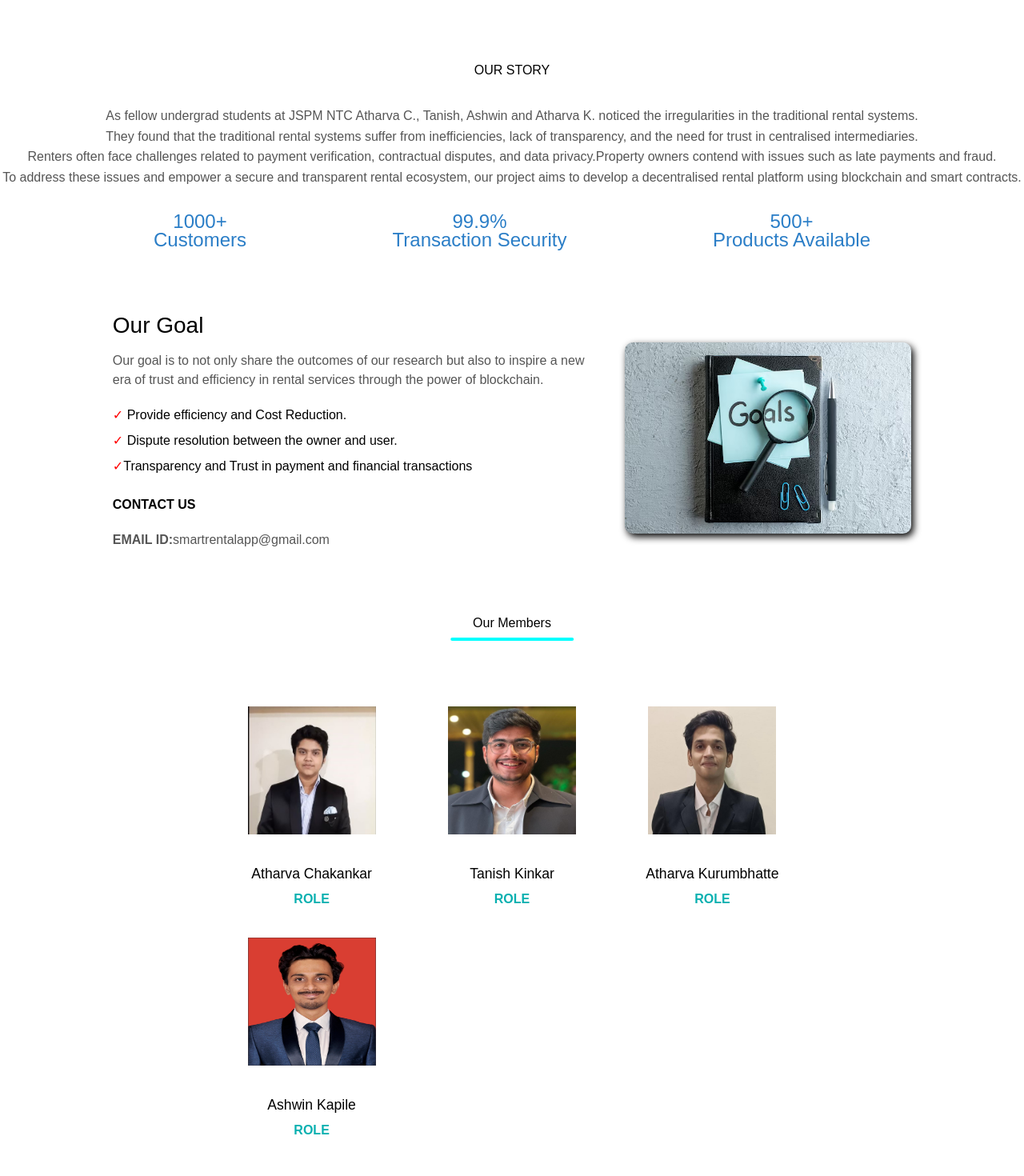
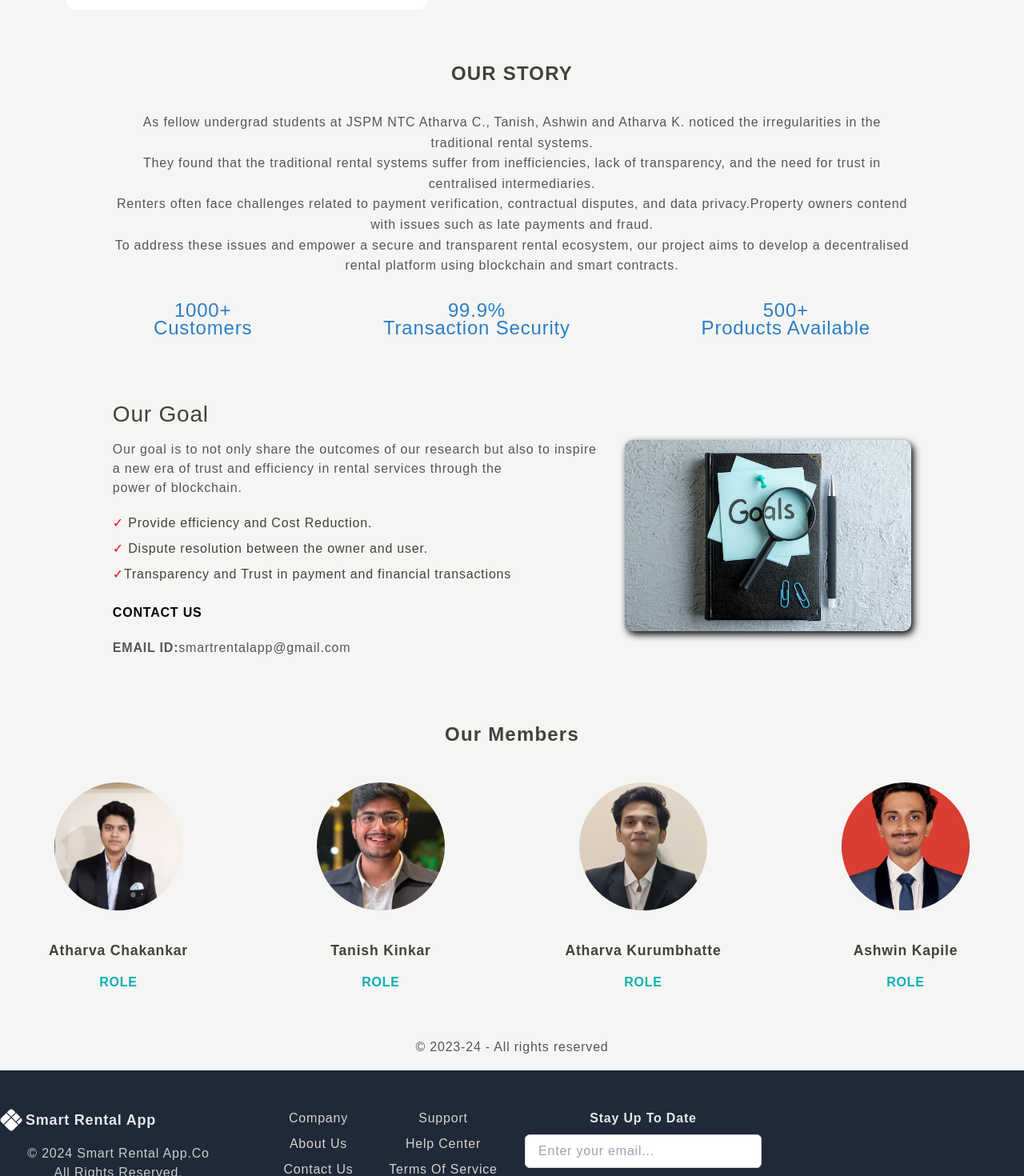
Before and after one commit to Heisenberg1607/SMART-RENTAL-APP, a Next.js app: page /AboutUs in a window 1280 px wide. Shown: the part 400-1870 px from the top of the page at 80% size. Built offline with nearby package versions, Linux system fonts and the light colour scheme; no server answers.

Commit message:
About Us Enhanced.

```diff
--- a/src/app/AboutUs/aboutus.css
+++ b/src/app/AboutUs/aboutus.css
@@ -5,8 +5,24 @@
   font-family: sans-serif;
 }
 
+html,
+body {
+  @apply bg-stone-100 text-stone-700 tracking-wide;
+}
 
+.bg-stone-100 {
+  --tw-bg-opacity: 1;
+  background-color: rgb(245 245 244 / var(--tw-bg-opacity));
+}
 
+.text-stone-700 {
+  --tw-text-opacity: 1;
+  color: rgb(68 64 60 / var(--tw-text-opacity));
+}
+
+.tracking-wide {
+  letter-spacing: 0.05em; /* Adjust the value according to the tracking value in Tailwind CSS */
+}
 
 #hamBurger {
   display: none;
@@ -62,7 +78,7 @@
 }
 
 .btn:hover::after {
-    content: '';
+  content: "";
   height: 4px;
   position: absolute;
   background-color: aqua;
@@ -148,7 +164,7 @@
 
 .goal-left ul li::before {
   line-height: 1.5rem;
-    content: '✓';
+  content: "✓";
   color: red;
 }
 
@@ -183,7 +199,7 @@
 }
 
 #our-Team h2::after {
-    content: '';
+  content: "";
   height: 4px;
   margin: 0 auto;
   text-align: center;
@@ -218,7 +234,7 @@
 }
 
 .team-item span {
-    margin-top: .4rem;
+  margin-top: 0.4rem;
   font-weight: bold;
   text-transform: uppercase;
   color: rgb(7, 176, 176);
@@ -227,7 +243,7 @@
 .team-item img {
   width: 200px; /* Adjust this value to your desired width */
   height: 200px;
-    transform:scale(0.8);
+  transform: scale(0.8);
 }
 
 footer {
--- a/src/app/AboutUs/page.jsx
+++ b/src/app/AboutUs/page.jsx
@@ -5,13 +5,13 @@ const AboutUs = () => {
   return (
     <>
       <section id="home">
-        <div class="home-left">
+        <div className="home-left">
           <img src="/Images/Rental.jpg" />
           <br />
         </div>
-        <div class="home-right">
-          <h2 class="home-heading"> ABOUT US </h2>
-          <p class="home-para">
+        <div className="home-right">
+          <h2 className="home-heading"> ABOUT US </h2>
+          <p className="home-para">
             Our project was born out of a shared vision to revolutionise the
             rental landscape, offering a secure, transparent, and decentralised
             platform that empowers both renters and property owners. Our project
@@ -27,8 +27,11 @@ const AboutUs = () => {
         </div>
       </section>
       <section id="workFlow">
-        <h1 class="heading"> OUR STORY </h1>
-        <p class="para">
+        <h1 class="heading text-center text-2xl font-semibold text-stone-700 tracking-wider">
+          {" "}
+          OUR STORY{" "}
+        </h1>
+        <p class="para w-[1000px]">
           As fellow undergrad students at JSPM NTC Atharva C., Tanish, Ashwin
           and Atharva K. noticed the irregularities in the traditional rental
           systems.
@@ -97,28 +100,54 @@ const AboutUs = () => {
         </div>
       </section>
 
-      <section id="our-Team">
-        <h2>Our Members</h2>
-        <div class="teamContainer">
+      <section id="our-team" class="py-8">
+        <h2 class="text-2xl font-semibold mb-4 text-center tracking-wider">
+          Our Members
+        </h2>
+        <div class="grid grid-cols-1 md:grid-cols-2 lg:grid-cols-4 gap-8">
           <div class="team-item">
-            <img src="/Images/AtharvaC.jpg" alt="" />
-            <h5 class="member-name">Atharva Chakankar</h5>
-            <span class="role">ROLE</span>
+            <img
+              src="/Images/AtharvaC.jpg"
+              alt="Atharva Chakankar"
+              class="rounded-full w-40 h-40 object-cover mx-auto"
+            />
+            <h5 class="text-xl font-semibold mt-4 mb-2 text-center">
+              Atharva Chakankar
+            </h5>
+            <span class="block text-center">ROLE</span>
           </div>
           <div class="team-item">
-            <img src="/Images/Tanish.jpg" alt="" />
-            <h5 class="member-name">Tanish Kinkar</h5>
-            <span class="role">ROLE</span>
+            <img
+              src="/Images/Tanish.jpg"
+              alt="Tanish Kinkar"
+              class="rounded-full w-40 h-40 object-cover mx-auto"
+            />
+            <h5 class="text-xl font-semibold mt-4 mb-2 text-center">
+              Tanish Kinkar
+            </h5>
+            <span class="block text-center">ROLE</span>
           </div>
           <div class="team-item">
-            <img src="/Images/AtharvaK.jpg" alt="" />
-            <h5 class="member-name">Atharva Kurumbhatte</h5>
-            <span class="role">ROLE</span>
+            <img
+              src="/Images/AtharvaK.jpg"
+              alt="Atharva Kurumbhatte"
+              class="rounded-full w-40 h-40 object-cover mx-auto"
+            />
+            <h5 class="text-xl font-semibold mt-4 mb-2 text-center">
+              Atharva Kurumbhatte
+            </h5>
+            <span class="block text-center">ROLE</span>
           </div>
           <div class="team-item">
-            <img src="/Images/Ashwin.JPG" alt="" />
-            <h5 class="member-name">Ashwin Kapile</h5>
-            <span class="role">ROLE</span>
+            <img
+              src="/Images/Ashwin.JPG"
+              alt="Ashwin Kapile"
+              class="rounded-full w-40 h-40 object-cover mx-auto"
+            />
+            <h5 class="text-xl font-semibold mt-4 mb-2 text-center">
+              Ashwin Kapile
+            </h5>
+            <span class="block text-center">ROLE</span>
           </div>
         </div>
       </section>
--- a/src/app/components/Button.jsx
+++ b/src/app/components/Button.jsx
@@ -18,7 +18,7 @@ function Button({ children, destination, type, onClick }) {
       )}
       {type === "rentBorrowerButton" && (
         <button
-          className="text-sm border-2 border-blue-200 bg-blue-400 rounded-full p-2 text-stone-800 font-semibold w-40 hover:w-48 transition-all duration-300 hover:text-stone-50"
+          className="text-sm border-2 border-blue-200 bg-blue-500 rounded-full p-2 text-stone-800 font-semibold w-40 hover:w-48 transition-all duration-300 hover:text-stone-50"
           onClick={onClick}
         >
           {children}
```
Lines whose indentation alone changed are shown as unchanged.
